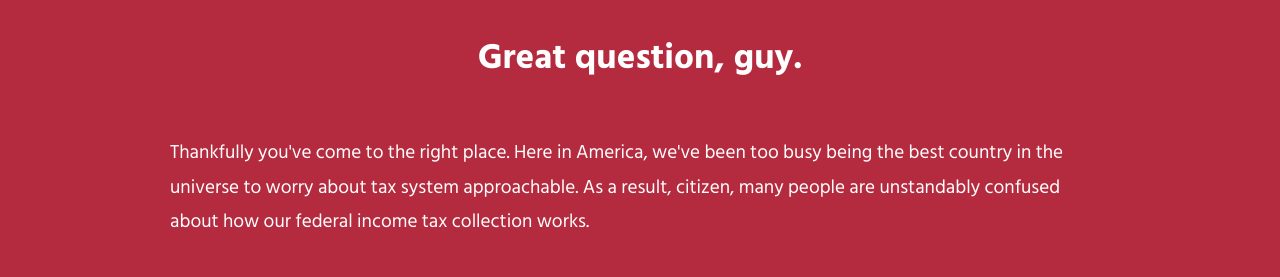
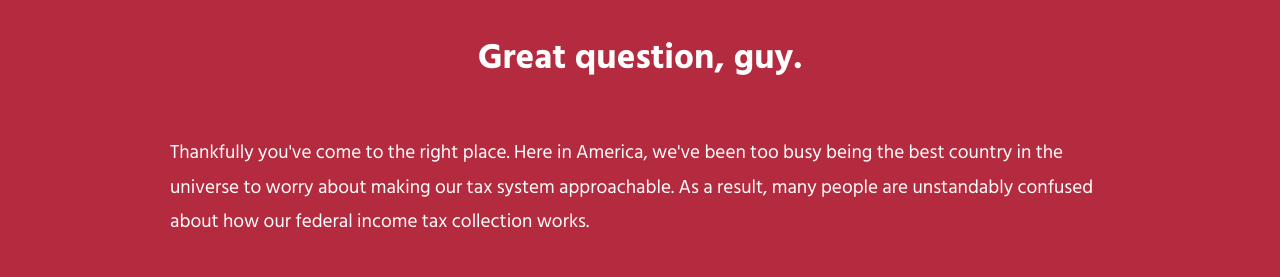
Before and after one commit to samlachance/howdotaxeswork, a plain HTML site: page index.html in a window 1280 px wide. Shown: the part 820-1097 px from the top of the page. Drawn offline with nearby package versions, Linux system fonts and the light colour scheme; a web font is replaced by a local one.

Commit message:
fixed typo

```diff
--- a/index.html
+++ b/index.html
@@ -20,7 +20,7 @@
   <section id="intro">
     <div class="wrapper">
       <h2>Great question, guy.</h2>
-      <p>Thankfully you've come to the right place. Here in America, we've been too busy being the best country in the universe to worry about tax system approachable. As a result, citizen, many people are unstandably confused about how our federal income tax collection works.</p>
+      <p>Thankfully you've come to the right place. Here in America, we've been too busy being the best country in the universe to worry about making our tax system approachable. As a result, many people are unstandably confused about how our federal income tax collection works.</p>
       <p>Worry not, kind citizen. After you get done scrolling through this internet oasis of patriotic awesome, you'll hopefully have a better understanding about how the US government calculates how much we owe.</p>
       <div class="consideration">
         <h3>Some things to consider before we get started.</h3>
```
